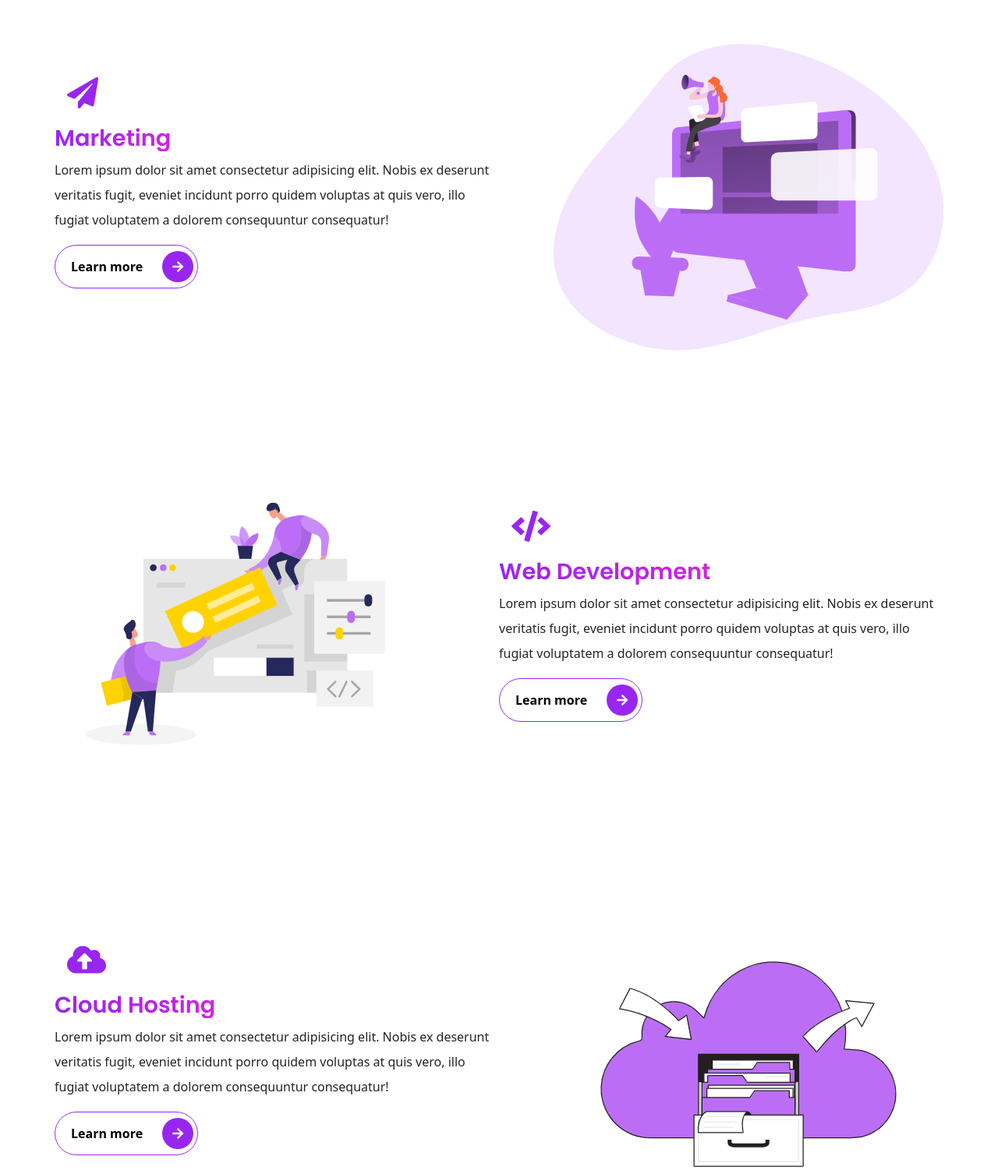
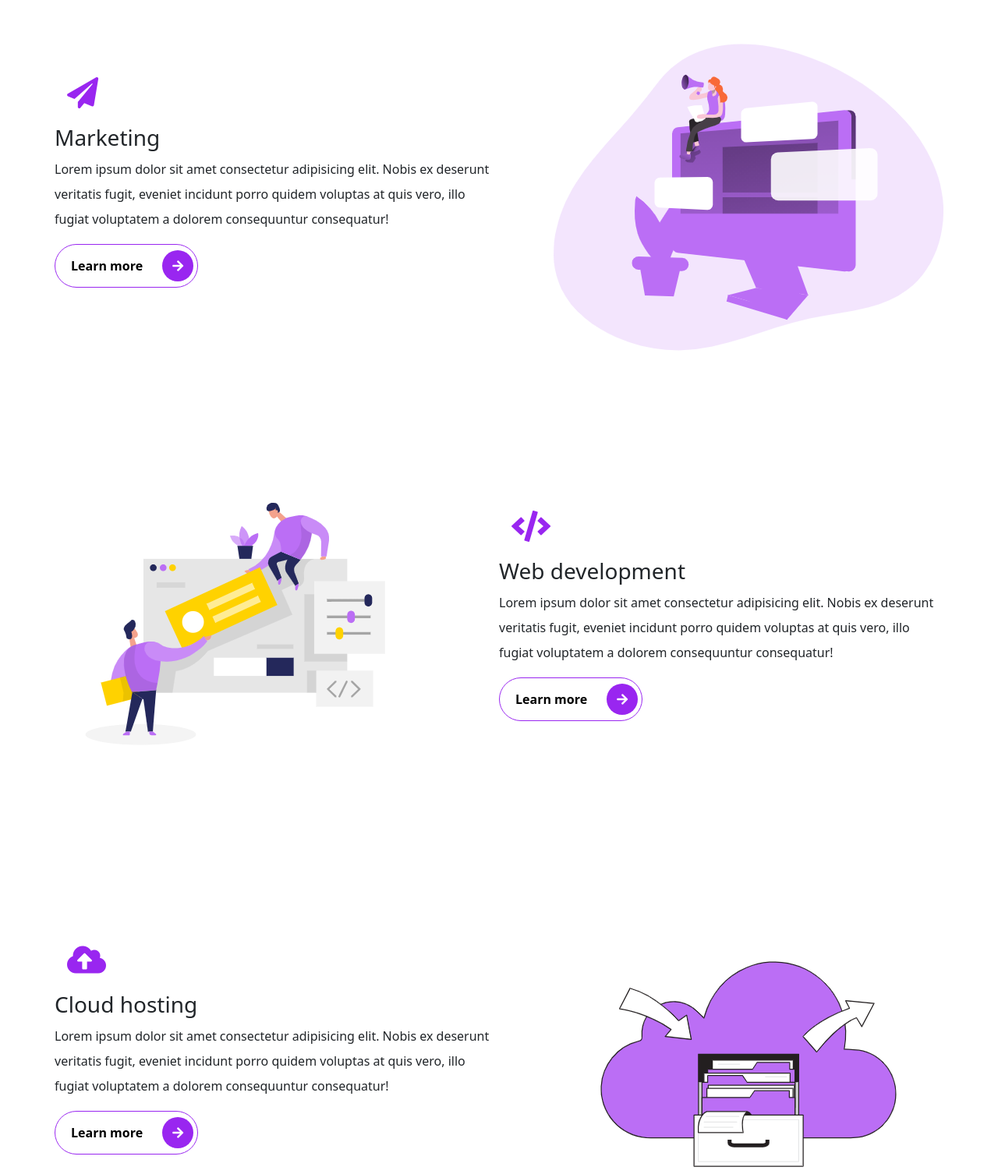
Before and after one commit to Vovan1608/my-pink-site, a website: page index.html in a window 1280 px wide. Shown: the part 1524-3030 px from the top of the page at 78% size. Drawn offline with Linux system fonts and the light colour scheme.

Commit message:
Update index.html

```diff
--- a/index.html
+++ b/index.html
@@ -171,7 +171,7 @@
 					<div class="services__content">
 						<i class="fas fa-paper-plane"></i>
 					</div>
-					<h3 class="display-3--title mt-1">Marketing</h3>
+					<h3 class="mt-1">Marketing</h3>
 					<p class="lh-lg">
 						Lorem ipsum dolor sit amet consectetur adipisicing elit. Nobis ex deserunt veritatis fugit, eveniet incidunt porro quidem voluptas at quis vero, illo fugiat voluptatem a dolorem consequuntur consequatur!
 					</p>
@@ -199,7 +199,7 @@
 					<div class="services__content">
 						<i class="fas fa-code"></i>
 					</div>
-					<h3 class="display-3--title mt-1">Web development</h3>
+					<h3 class="mt-1">Web development</h3>
 					<p class="lh-lg">
 						Lorem ipsum dolor sit amet consectetur adipisicing elit. Nobis ex deserunt veritatis fugit, eveniet incidunt porro quidem voluptas at quis vero, illo fugiat voluptatem a dolorem consequuntur consequatur!
 					</p>
@@ -217,7 +217,7 @@
 					<div class="services__content">
 						<i class="fas fa-cloud-upload-alt"></i>
 					</div>
-					<h3 class="display-3--title mt-1">Cloud hosting</h3>
+					<h3 class="mt-1">Cloud hosting</h3>
 					<p class="lh-lg">
 						Lorem ipsum dolor sit amet consectetur adipisicing elit. Nobis ex deserunt veritatis fugit, eveniet incidunt porro quidem voluptas at quis vero, illo fugiat voluptatem a dolorem consequuntur consequatur!
 					</p>
```
